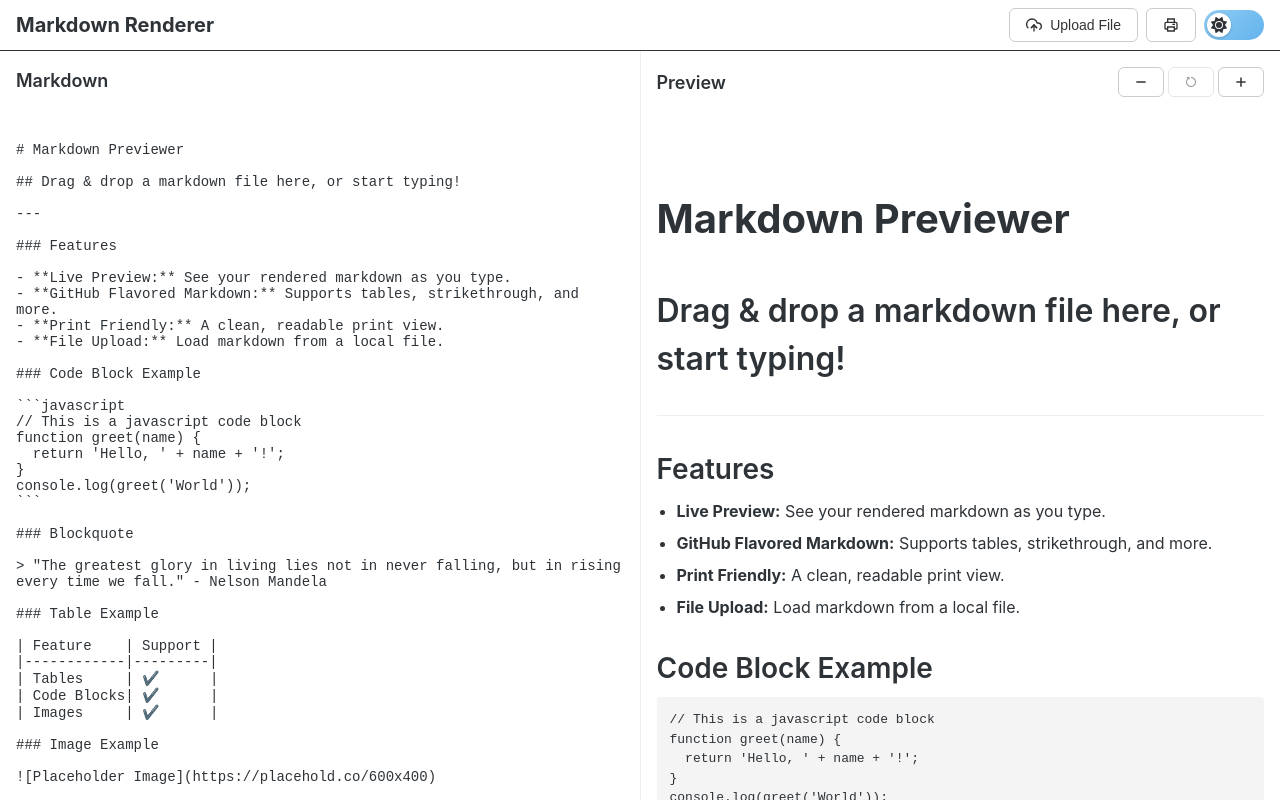
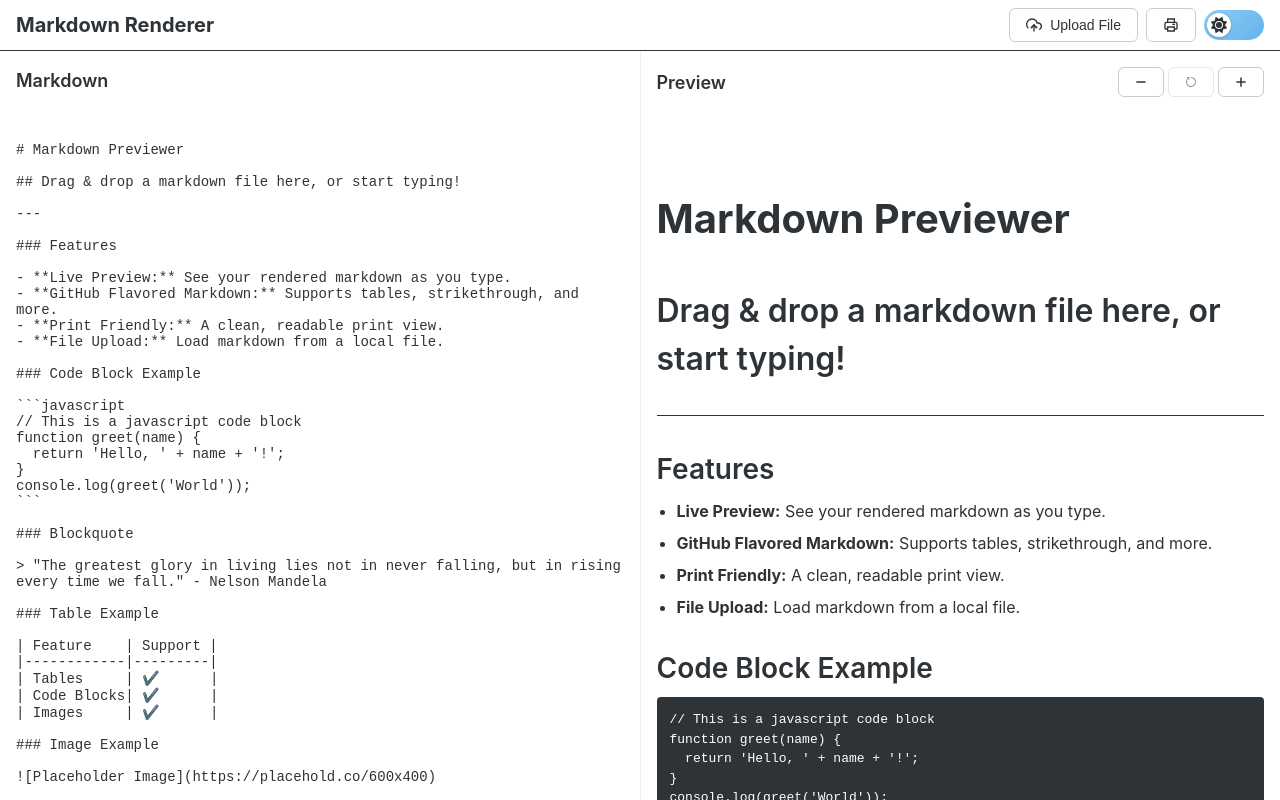
Before and after one commit to abhishekbarve0612/markdown-app, a Next.js app: page / in a window 1280 px wide. Built offline with nearby package versions, Linux system fonts and the light colour scheme.

Commit message:
Refactor Markdown Preview Styles: Updated CSS to use CSS variables for colors in the markdown preview component, enhancing consistency and maintainability across themes.

```diff
--- a/components/markdown/preview.module.css
+++ b/components/markdown/preview.module.css
@@ -56,7 +56,7 @@
 }
 
 .markdownPreview pre {
-  background-color: #f4f4f4;
+  background-color: var(--foreground);
   padding: 1em;
   border-radius: 4px;
   overflow-x: auto;
@@ -65,18 +65,19 @@
 
 .markdownPreview code {
   font-family: monospace;
-  background-color: #f4f4f4;
+  color: var(--background);
   padding: 0.2em 0.4em;
   border-radius: 3px;
 }
 
 .markdownPreview pre code {
   background-color: transparent;
+  color: var(--background);
   padding: 0;
 }
 
 .markdownPreview blockquote {
-  border-left: 4px solid #ccc;
+  border-left: 4px solid var(--foreground);
   padding-left: 1em;
   color: #666;
   margin-bottom: 1em;
@@ -90,13 +91,13 @@
 
 .markdownPreview th,
 .markdownPreview td {
-  border: 1px solid #ddd;
+  border: 1px solid var(--foreground);
   padding: 8px;
   text-align: left;
 }
 
 .markdownPreview th {
-  background-color: #f2f2f2;
+  background-color: var(--background);
 }
 
 .markdownPreview img {
@@ -108,7 +109,7 @@
 
 .markdownPreview hr {
   border: none;
-  border-top: 1px solid #eee;
+  border-top: 1px solid var(--foreground);
   margin: 2em 0;
 }
 
@@ -130,6 +131,6 @@
   .markdownPreview blockquote,
   .markdownPreview table,
   .markdownPreview code {
-    color: #000;
+    color: var(--foreground);
   }
 }
```
